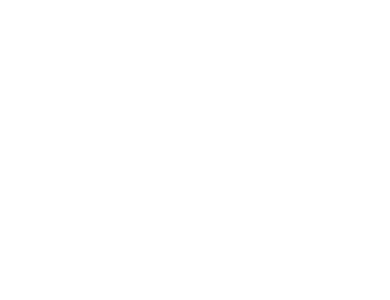
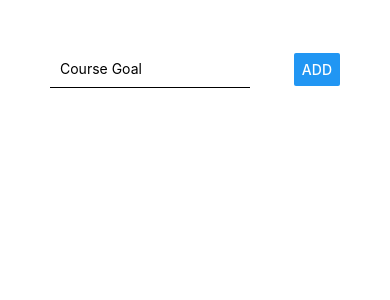
Before and after one commit to kuzirh/goals, a React Native app: screen / in a window 390 px wide. Shown: the top 300 px of the page. Built offline with nearby package versions, Linux system fonts and the light colour scheme.

Commit message:
now able to type out goal, hit add, and see list of goals

```diff
--- a/App.tsx
+++ b/App.tsx
@@ -1,14 +1,59 @@
-import { StatusBar } from 'expo-status-bar';
-import React from 'react';
-import { StyleSheet, Text, View } from 'react-native';
+import React, { useState } from 'react';
+import { StyleSheet, Text, TextInput, Button, View } from 'react-native';
 
 export default function App() {
+  const [enteredGoal, setEnteredGoal] = useState<string>('');
+  const [courseGoals, setCourseGoals] = useState<Array<string>>([]);
+  const goalInputHandler = (enterText: string) => {
+    setEnteredGoal(enterText);
+  };
+
+  const addGoalHandler = () => {
+    setCourseGoals((currentGoals) => [...currentGoals, enteredGoal]);
+  };
+
   return (
-    <View>
-      <View></View>
-      <View></View>
+    <View style={styles.main}>
+      <View style={styles.inputContainer}>
+        <TextInput
+          placeholder='Course Goal'
+          style={styles.goalInput}
+          onChangeText={goalInputHandler}
+          value={enteredGoal}
+        />
+        <Button title='Add' onPress={addGoalHandler} />
+      </View>
+      <View>
+        {courseGoals.map((goal) => (
+          <View style={styles.goalItem} key={goal}>
+            <Text>{goal}</Text>
+          </View>
+        ))}
+      </View>
     </View>
   );
 }
 
-const styles = StyleSheet.create({});
+const styles = StyleSheet.create({
+  main: {
+    padding: 50,
+  },
+  inputContainer: {
+    flexDirection: 'row',
+    justifyContent: 'space-between',
+    alignItems: 'center',
+  },
+  goalInput: {
+    borderBottomColor: 'black',
+    borderBottomWidth: 1,
+    padding: 10,
+    width: 200,
+  },
+  goalItem: {
+    padding: 10,
+    backgroundColor: '#ccc',
+    borderColor: 'black',
+    borderWidth: 1,
+    marginVertical: 10,
+  },
+});
```
